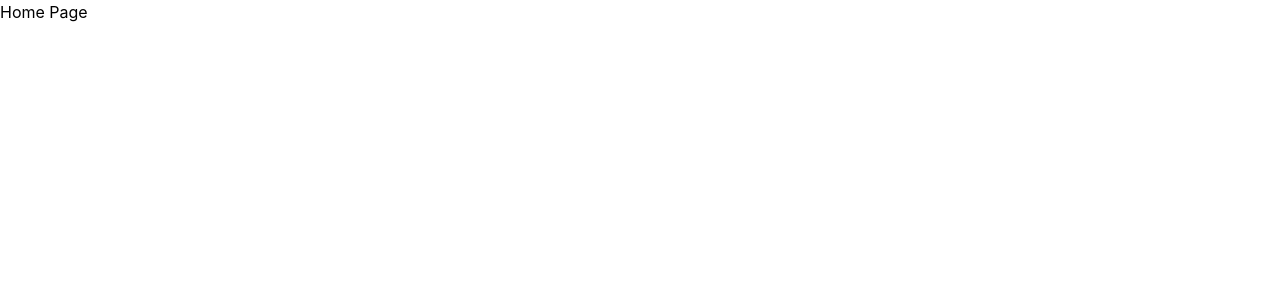
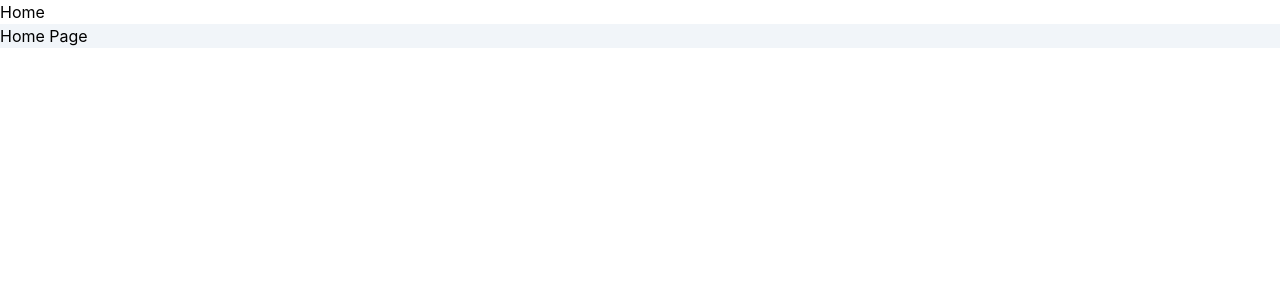
Before and after one commit to ebeekooo/Vue, a Vue app in the folder 05-vue-spa/: page / in a window 1280 px wide. Shown: the top 300 px of the page. Built offline with nearby package versions, Linux system fonts and the light colour scheme; the HTML template or start-up script is replaced by a standard one.

Commit message:
Agregando vue-roter

```diff
--- a/05-vue-spa/package.json
+++ b/05-vue-spa/package.json
@@ -13,7 +13,8 @@
   "dependencies": {
     "@tailwindcss/vite": "^4.2.2",
     "tailwindcss": "^4.2.2",
-    "vue": "^3.5.30"
+    "vue": "^3.5.30",
+    "vue-router": "^4.6.4"
   },
   "devDependencies": {
     "@tsconfig/node24": "^24.0.4",
--- a/05-vue-spa/src/App.vue
+++ b/05-vue-spa/src/App.vue
@@ -1,6 +1,12 @@
+<script setup lang="ts">
+import { RouterView } from 'vue-router';
+</script>
+
 <template>
-  <HomePage />
+  <nav>
+    <a>Home</a>
+  </nav>
+  <main class="bg-slate-100">
+    <RouterView />
+  </main>
 </template>
-<script setup lang="ts">
-import HomePage from './landing/pages/homePage.vue';
-</script>
--- /dev/null
+++ b/05-vue-spa/src/router/index.ts
@@ -0,0 +1,29 @@
+import HomePage from '@/modules/landing/pages/homePage.vue';
+import { createRouter, createWebHashHistory } from 'vue-router';
+
+const router = createRouter({
+  history: createWebHashHistory(import.meta.env.BASE_URL),
+  routes: [
+    {
+      path: '/',
+      name: 'home',
+      component: HomePage,
+    },
+    {
+      path: '/features',
+      name: 'features',
+      component: () => import('@/modules/landing/pages/featuresPage.vue'),
+    },
+    {
+      path: '/pricing',
+      name: 'pricing',
+      component: () => import('@/modules/landing/pages/pricingPage.vue'),
+    },
+    {
+      path: '/contact',
+      name: 'contact',
+      component: () => import('@/modules/landing/pages/contactPage.vue'),
+    },
+  ],
+});
+export default router;
```
Also changed, not shown: 05-vue-spa/src/main.ts (+7 -4 lines), 05-vue-spa/src/modules/landing/pages/contactPage.vue (renamed from 05-vue-spa/src/landing/pages/contactPage.vue), 05-vue-spa/src/modules/landing/pages/featuresPage.vue (renamed from 05-vue-spa/src/landing/pages/featuresPage.vue), 05-vue-spa/src/modules/landing/pages/homePage.vue (renamed from 05-vue-spa/src/landing/pages/homePage.vue), 05-vue-spa/src/modules/landing/pages/pricingPage.vue (renamed from 05-vue-spa/src/landing/pages/pricingPage.vue), 1 other file (tests, documents, lock files or other folders).
